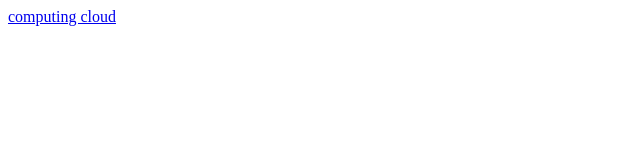
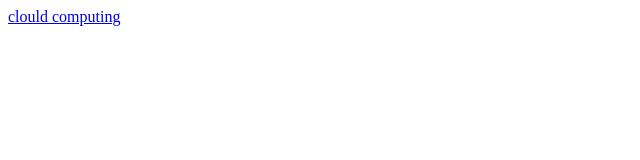
Before and after one commit to majallala/Lab-11, a plain HTML site: page index.html in a window 1280 px wide. Shown: the full height of the page, 0-640 px from the left. Drawn offline with Linux system fonts and the light colour scheme.

Commit message:
Update index.html

```diff
--- a/index.html
+++ b/index.html
@@ -1 +1 @@
-<a href="http://blog.smallbusinessadvocate.com/wp-content/uploads/2014/03/cloud-computing-from-any-device.jpg">computing cloud</a>
+<a href="http://blog.smallbusinessadvocate.com/wp-content/uploads/2014/03/cloud-computing-from-any-device.jpg">clould computing</a>
```
